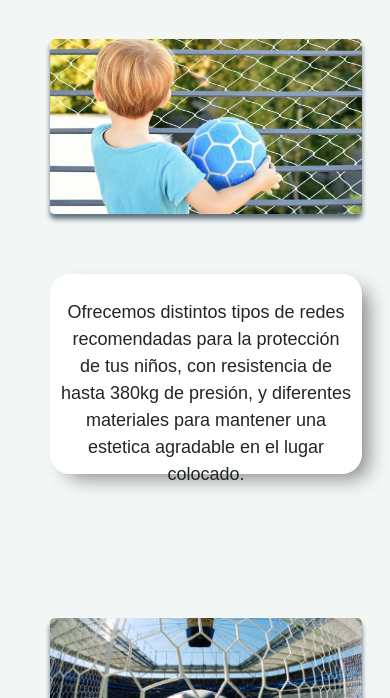
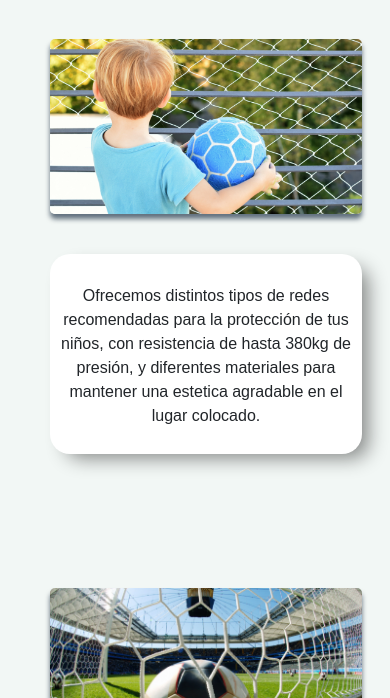
Before and after one commit to Theavilafelix/coderDW, a plain HTML site: page pages/Servicios.html in a window 390 px wide. Shown: the part 146-844 px from the top of the page. Drawn offline with nearby package versions, Linux system fonts and the light colour scheme.

Commit message:
quinto commit

```diff
--- a/css/style.css
+++ b/css/style.css
@@ -727,14 +727,48 @@ background-color: #00473e;
             margin-top: 50px;
             margin-left: 50px;
             margin-bottom: 80px;
-            padding-top: 25px;
+            padding-top: 5px;
             padding-right: 10px;
             padding-left: 10px;
         }
         .container-form form textarea{
             max-width: 180px;
             min-width: 180px;
-            min-height: 140px;
-            max-height: 150px;
+            min-height: 150px;
+            max-height: 100px;
         }
-    }
+        }
+
+        @media screen and (max-width:415px){
+            .servicios p{
+                background-color: white;
+                border-radius: 5px;
+                box-shadow: 11px 9px 19px -5px rgba(0,0,0,0.46);
+                -webkit-box-shadow: 11px 9px 19px -5px rgba(0,0,0,0.46);
+                -moz-box-shadow: 11px 9px 19px -5px rgba(0,0,0,0.46);
+                border-radius: 20px;
+                display: inline-block;
+                font-family:'Alumni Sans Collegiate One', sans-serif ;
+                display: inline-block;
+                width: 80%;
+                height: 200px;
+                margin: 1rem auto;
+                text-align: center;
+                font-size: 16px;
+                margin-top: 30px;
+                margin-left: 50px;
+                margin-bottom: 70px;
+                padding-top: 30px;
+                padding-right: 10px;
+                padding-left: 10px;
+            }
+            .descripcion p{
+                font-size: 14px;
+                text-align: center;
+                margin-top: 5px;
+                padding-top: 25px;
+                padding-right: 5px;
+                padding-left: 5px;
+            }
+
+        }
```
Also changed, not shown: index.html (+1 -1 lines).
